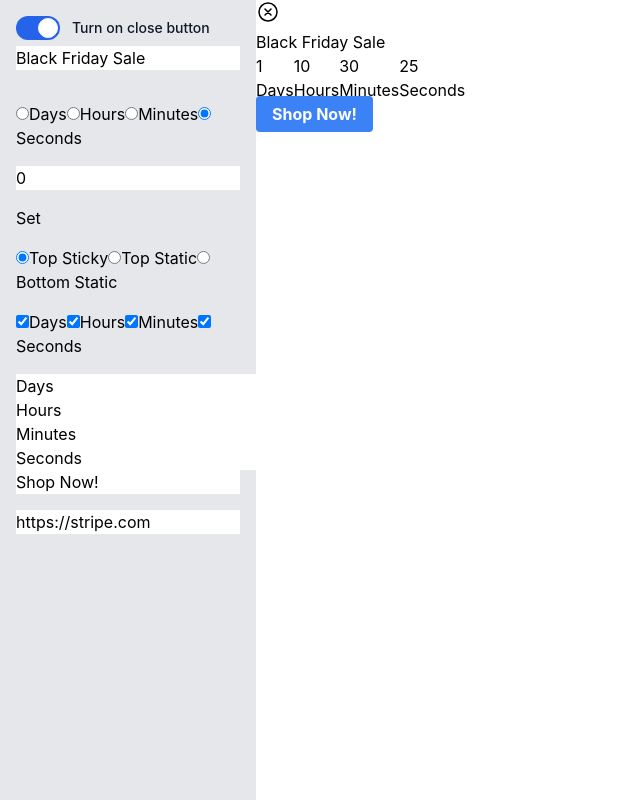
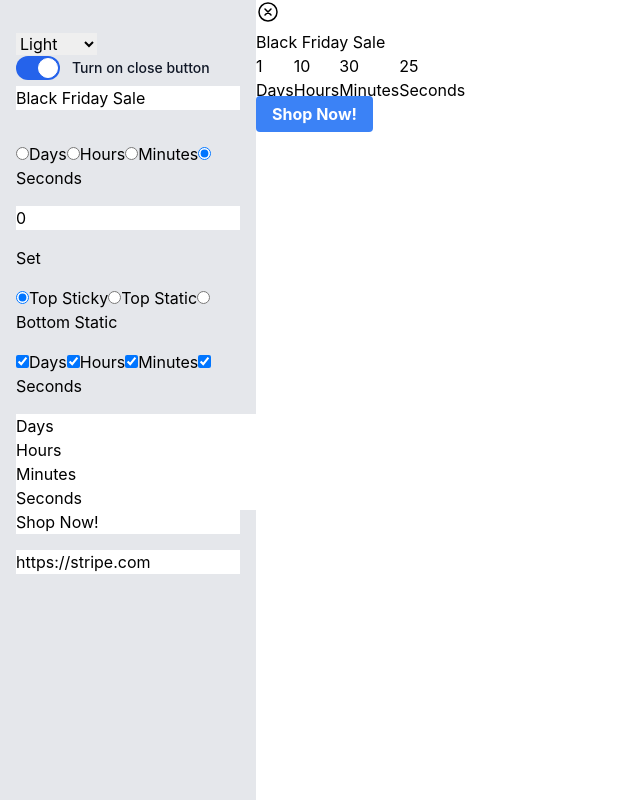
Before and after one commit to ozgur-okt/timer-task, a React (Create React App) app: page / in a window 1280 px wide. Shown: the whole page, without its empty margins (0-640 px from the left). Built offline with nearby package versions, Linux system fonts and the light colour scheme.

Commit message:
feat:bg color

```diff
--- a/src/components/SideBar.tsx
+++ b/src/components/SideBar.tsx
@@ -21,6 +21,10 @@ function SideBar() {
   const setUnitLabel = useUnitLabelStore((state) => state.setUnitLabel);
   const display = useUnitLabelStore((state) => state.display);
   const toggleDisplay = useUnitLabelStore((state) => state.toggleDisplay);
+  const theme = useTimerStore((state) => state.theme);
+  const setTheme = useTimerStore((state) => state.setTheme);
+
+
 
   const handleLabelChange = (event: React.ChangeEvent<HTMLInputElement>) => {
     setLabel(event.target.value);
@@ -53,9 +57,19 @@ function SideBar() {
   ) => {
     toggleDisplay(unit);
   };
+  const handleThemeChange = (event: React.ChangeEvent<HTMLSelectElement>) => {
+    setTheme(event.target.value as 'dark' | 'light' | 'colorful');
+  };
 
   return (
     <div className="w-64 h-full bg-gray-200 p-4">
+       <div className="mt-4">
+        <select value={theme} onChange={handleThemeChange}>
+          <option value="light">Light</option>
+          <option value="dark">Dark</option>
+          <option value="colorful">Colorful</option>
+        </select>
+      </div>
        <ToggleButton />
       <input type="text" value={header} onChange={handleHeaderChange} className="mb-4 w-full" placeholder="Timer Header" />
       <div className="mt-4">
--- a/src/components/Timer.tsx
+++ b/src/components/Timer.tsx
@@ -13,6 +13,7 @@ function Timer() {
   const header = useTimerStore((state) => state.header);
   const isCloseIconVisible = useTimerStore((state) => state.isCloseIconVisible);
   const timeUnit = useTimerStore((state) => state.timeUnit);
+  const theme = useTimerStore((state) => state.theme);
 
   useEffect(() => {
     const interval = setInterval(() => {
@@ -41,9 +42,17 @@ function Timer() {
   if (!isOpen) {
     return null;
   }
+  let bgColor;
+  if (theme === 'dark') {
+    bgColor = '#000';
+  } else if (theme === 'light') {
+    bgColor = '#FFF';
+  } else if (theme === 'colorful') {
+    bgColor = '#248277';
+  }
 
   return (
-    <div>
+    <div style={{ backgroundColor: bgColor }}>
       {isCloseIconVisible && <button onClick={() => setIsOpen(false)}><CloseIcon /></button>}
       <h5>{header}</h5>
       <div className='flex'>
--- a/src/store/timerStore.ts
+++ b/src/store/timerStore.ts
@@ -14,6 +14,8 @@ type TimerState = {
   setPosition: (position: 'top-sticky' | 'top-static' | 'bottom-static') => void;
   timeUnit: 'days' | 'hours' | 'minutes' | 'seconds';
   setTimeUnit: (unit: 'days' | 'hours' | 'minutes' | 'seconds') => void;
+  theme: 'dark' | 'light' | 'colorful';
+  setTheme: (theme: 'dark' | 'light' | 'colorful') => void;
 };
 
 export const useTimerStore = create<TimerState>((set) => ({
@@ -30,4 +32,6 @@ export const useTimerStore = create<TimerState>((set) => ({
   setPosition: (position: 'top-sticky' | 'top-static' | 'bottom-static') => set({ position }),
   timeUnit: 'seconds',
   setTimeUnit: (unit: 'days' | 'hours' | 'minutes' | 'seconds') => set({ timeUnit: unit }),
+  theme: 'light',
+  setTheme: (theme) => set(() => ({ theme })),
 }));
```
